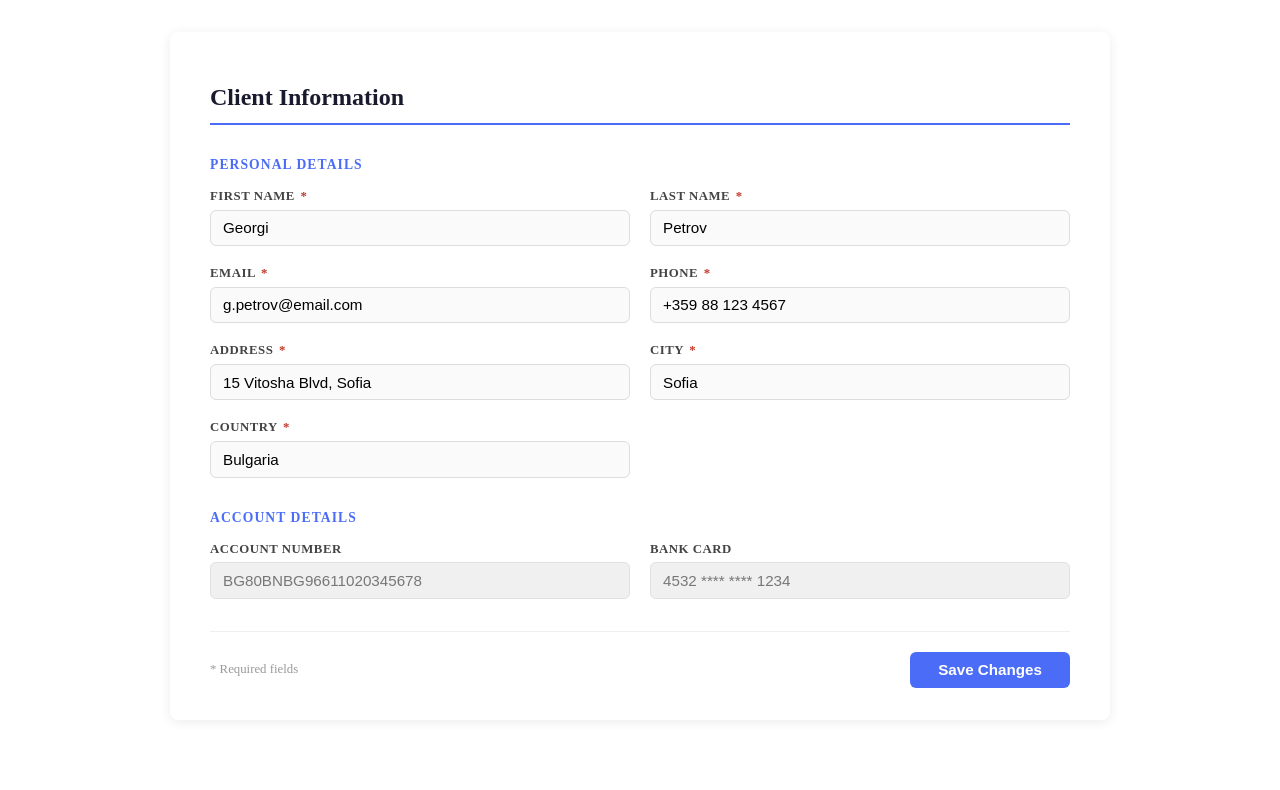
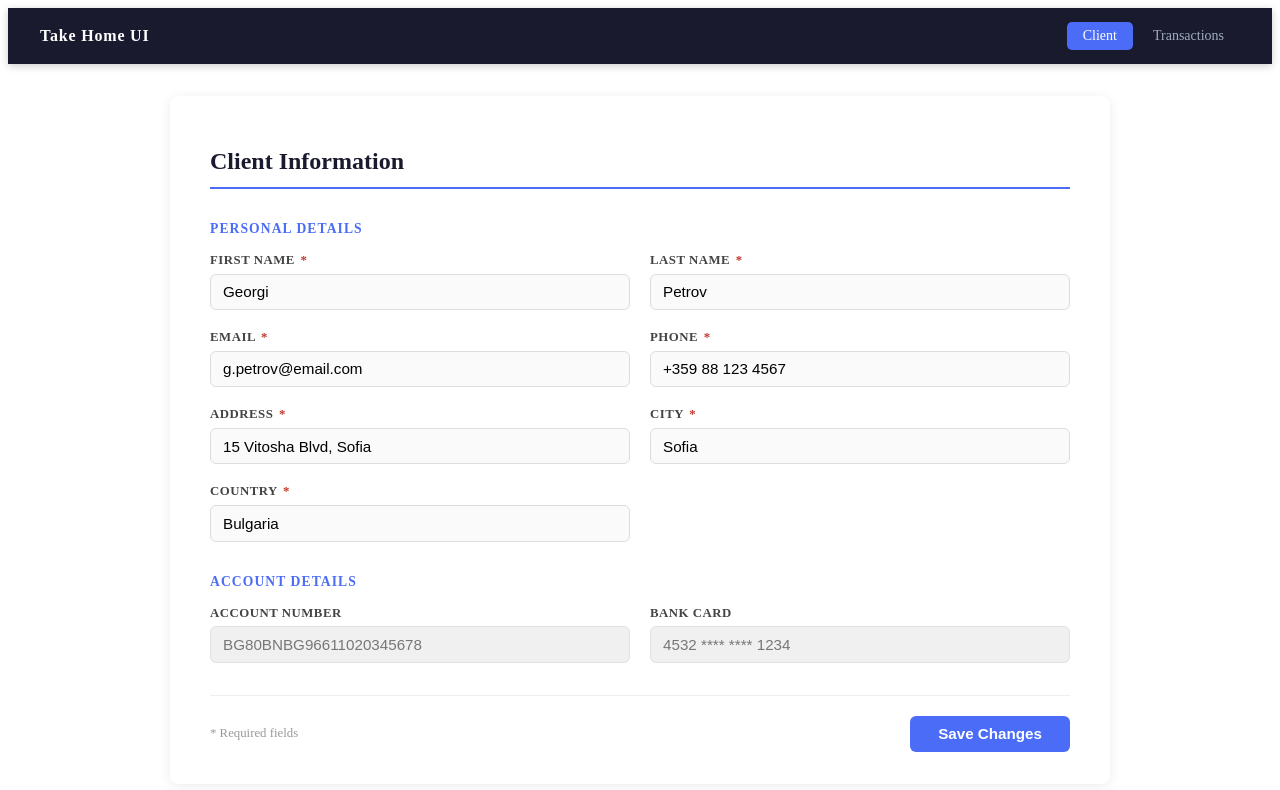
Before and after one commit to AntKovachev/CodixTask, an Angular app in the folder take-home-ui/: page /client in a window 1280 px wide. Shown: the top 790 px of the page. Built offline with nearby package versions, Linux system fonts and the light colour scheme.

Commit message:
Add navigation UI
Fixes #21

```diff
--- a/take-home-ui/src/app/app.component.css
+++ b/take-home-ui/src/app/app.component.css
@@ -0,0 +1,41 @@
+.navbar {
+  display: flex;
+  align-items: center;
+  justify-content: space-between;
+  padding: 0 2rem;
+  height: 56px;
+  background: #1a1a2e;
+  box-shadow: 0 2px 8px rgba(0, 0, 0, 0.2);
+}
+
+.nav-brand {
+  font-size: 1rem;
+  font-weight: 700;
+  color: #fff;
+  letter-spacing: 0.05em;
+}
+
+.nav-links {
+  display: flex;
+  gap: 0.25rem;
+}
+
+.nav-links a {
+  padding: 0.4rem 1rem;
+  border-radius: 5px;
+  font-size: 0.875rem;
+  font-weight: 500;
+  color: #a0aec0;
+  text-decoration: none;
+  transition: color 0.2s, background 0.2s;
+}
+
+.nav-links a:hover {
+  color: #fff;
+  background: rgba(255, 255, 255, 0.08);
+}
+
+.nav-links a.active {
+  color: #fff;
+  background: #4a6cf7;
+}
--- a/take-home-ui/src/app/app.component.html
+++ b/take-home-ui/src/app/app.component.html
@@ -1 +1,9 @@
+<nav class="navbar">
+  <div class="nav-brand">Take Home UI</div>
+  <div class="nav-links">
+    <a routerLink="/client" routerLinkActive="active">Client</a>
+    <a routerLink="/transactions" routerLinkActive="active">Transactions</a>
+  </div>
+</nav>
+
 <router-outlet />
--- a/take-home-ui/src/app/app.component.ts
+++ b/take-home-ui/src/app/app.component.ts
@@ -1,10 +1,10 @@
 import { Component } from '@angular/core';
-import { RouterOutlet } from '@angular/router';
+import { RouterLink, RouterLinkActive, RouterOutlet } from '@angular/router';
 
 @Component({
   selector: 'app-root',
   standalone: true,
-  imports: [RouterOutlet],
+  imports: [RouterOutlet, RouterLink, RouterLinkActive],
   templateUrl: './app.component.html',
   styleUrl: './app.component.css'
 })
--- a/take-home-ui/src/app/app.routes.ts
+++ b/take-home-ui/src/app/app.routes.ts
@@ -1,11 +1,10 @@
-// src/app/app.routes.ts
 import { Routes } from '@angular/router';
 import { ClientComponent } from './pages/client/client.component';
 import { TransactionsComponent } from './pages/transactions/transactions.component';
 
 export const routes: Routes = [
-  { path: '', redirectTo: '/', pathMatch: 'full' },
+  { path: '', redirectTo: 'client', pathMatch: 'full' },
   { path: 'client', component: ClientComponent },
   { path: 'transactions', component: TransactionsComponent },
-  { path: '**', redirectTo: '/' } // fallback
+  { path: '**', redirectTo: 'client' }
 ];
```
